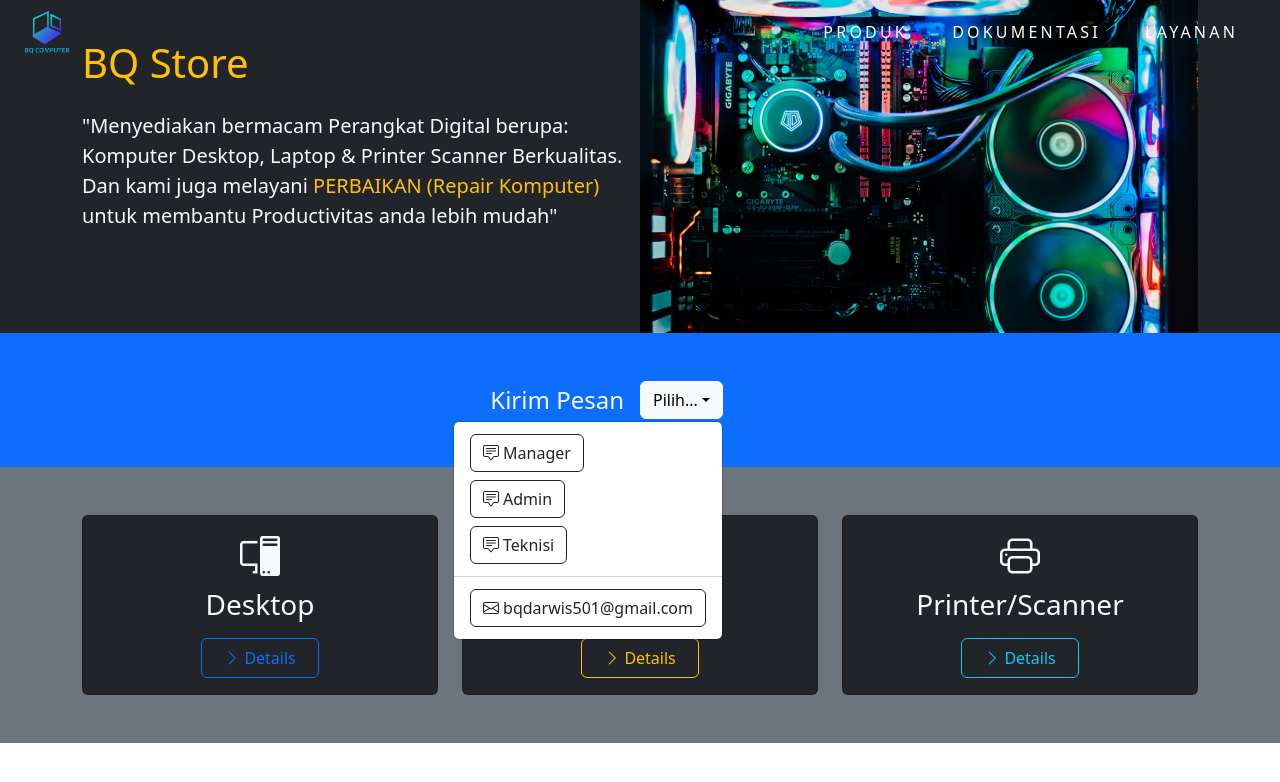
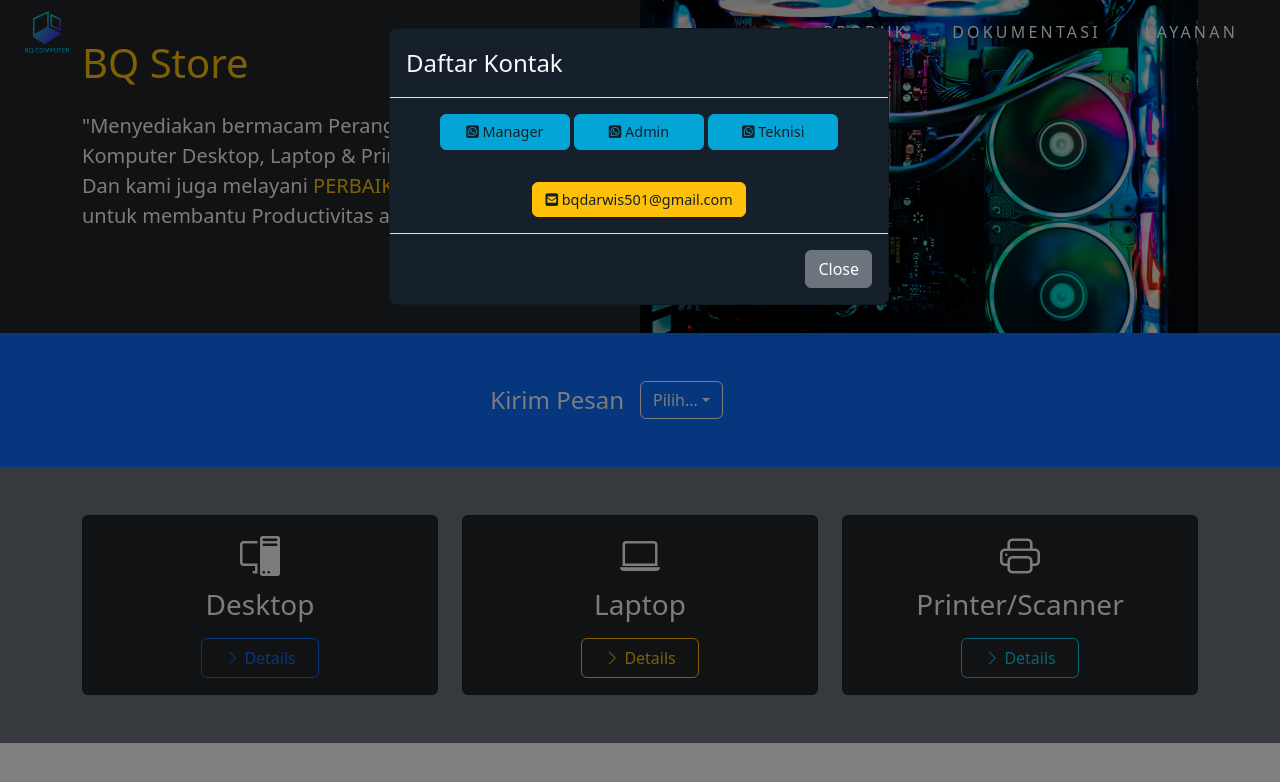
Before and after one commit to bqcomputer/bqcomputer.github.io, a plain HTML site: page index.html in a window 1280 px wide. Both pictures are taken after a click on the button "Pilih...". Shown: the part 439-1221 px from the top of the page. Drawn offline with nearby package versions, Linux system fonts and the light colour scheme.

Commit message:
Saving to Github

```diff
--- a/css/style.css
+++ b/css/style.css
@@ -261,10 +261,42 @@ html {
   }
 }
 
+/* NEWSLETTER */
 @media (min-width: 768px) {
   .news-input {
     width: 50%;
   }
+}
+
+#newsletter a {
+  font-size: 0.9rem;
+}
+
+#newsletter .btn-primary {
+  border-color: #02a5d6;
+  color: #15202b;
+  width: 130px;
+  background: #02a5d6;
+}
+
+/* #newsletter .btn-primary:hover {
+  border-color: #02a5d6;
+  background: #02a5d6;
+  color: #15202b;
+} */
+
+#newsletter .btn-warning {
+  color: #15202b;
+}
+
+/* #newsletter .btn-warning:hover {
+  color: #fff;
+} */
+
+#newsletter .btn .btn-outline-light {
+  margin-top: 5px;
+  width: 100px;
+  border-radius: 6px;
 }
 
 /* CARD */
--- a/index.html
+++ b/index.html
@@ -8,8 +8,9 @@
     <!-- Bootstrap CSS -->
     <link href="https://cdn.jsdelivr.net/npm/bootstrap@5.2.3/dist/css/bootstrap.min.css" rel="stylesheet" integrity="sha384-rbsA2VBKQhggwzxH7pPCaAqO46MgnOM80zW1RWuH61DGLwZJEdK2Kadq2F9CUG65" crossorigin="anonymous" />
     <link rel="stylesheet" href="https://cdn.jsdelivr.net/npm/bootstrap-icons@1.8.2/font/bootstrap-icons.css" />
-    <link rel="stylesheet" type="text/css" href="https://cdnjs.cloudflare.com/ajax/libs/font-awesome/6.1.1/css/all.min.css" />
+    <!-- <link rel="stylesheet" type="text/css" href="https://cdnjs.cloudflare.com/ajax/libs/font-awesome/6.1.1/css/all.min.css" /> -->
     <link href="https://unpkg.com/aos@2.3.1/dist/aos.css" rel="stylesheet" />
+    <script src="https://kit.fontawesome.com/b5854e7360.js" crossorigin="anonymous"></script>
 
     <!-- Style CSS -->
     <link rel="stylesheet" href="/css/style.css" />
@@ -122,30 +123,58 @@
         <div class="d-md-flex justify-content-between align-items-center">
           <h4 class="mb-3 mb-md-0 me-3 ms-auto">Kirim Pesan</h4>
           <div class="input-group news-input">
-            <button class="btn btn-outline-light dropdown-toggle text-decoration" type="button" data-bs-toggle="dropdown" aria-expanded="false">Pilih...</button>
+            <!-- Button trigger modal -->
+            <button type="button" class="btn btn-outline-light dropdown-toggle text-decoration" data-bs-toggle="modal" data-bs-target="#staticBackdrop">Pilih...</button>
+
+            <!-- Modal -->
+            <div class="modal fade" id="staticBackdrop" data-bs-backdrop="static" data-bs-keyboard="false" tabindex="-1" aria-labelledby="staticBackdropLabel" aria-hidden="true">
+              <div class="modal-dialog">
+                <div class="modal-content" style="background: #15202b">
+                  <div class="modal-header">
+                    <h1 class="modal-title fs-4" id="staticBackdropLabel">Daftar Kontak</h1>
+                    <!-- <button type="button" class="btn-close" data-bs-dismiss="modal" aria-label="Close"></button> -->
+                  </div>
+                  <div class="modal-body mx-auto">
+                    <a href="https://wa.me/6282331724234?text=Silahkan%20Chat%20untuk%20Order" class="btn btn-primary"><i class="fa-brands fa-square-whatsapp"></i> Manager</a>
+
+                    <a href="https://wa.me/6287819302337?text=Silahkan%20Chat%20untuk%20Order" class="btn btn-primary"><i class="fa-brands fa-square-whatsapp"></i> Admin</a>
+
+                    <a href="https://wa.me/6285336595778?text=Silahkan%20Chat%20untuk%20Order" class="btn btn-primary"><i class="fa-brands fa-square-whatsapp"></i> Teknisi</a>
+                  </div>
+                  <div class="modal-body mx-auto">
+                    <a href="https://www.google.com/intl/id/gmail/about/" class="btn btn-warning"><i class="fa-solid fa-square-envelope"></i> bqdarwis501@gmail.com</a>
+                  </div>
+                  <div class="modal-footer">
+                    <button type="button" class="btn btn-secondary" data-bs-dismiss="modal">Close</button>
+                  </div>
+                </div>
+              </div>
+            </div>
+
+            <!-- <button class="btn btn-outline-light dropdown-toggle text-decoration" type="button" data-bs-toggle="dropdown" aria-expanded="false">Pilih...</button>
             <ul class="dropdown-menu dropdown-menu-end">
               <li>
                 <a class="dropdown-item" href="https://wa.me/6282331724234?text=Silahkan%20Chat%20untuk%20Order">
-                  <button class="btn btn-outline-dark"><i class="bi bi-chat-square-text"></i> Manager</button></a
+                  <button class="btn btn-outline-primary"><i class="bi bi-chat-square-text"></i> Manager</button></a
                 >
               </li>
               <li>
                 <a class="dropdown-item" href="https://wa.me/6287819302337?text=Silahkan%20Chat%20untuk%20Order"
-                  ><button class="btn btn-outline-dark"><i class="bi bi-chat-square-text"></i> Admin</button></a
+                  ><button class="btn btn-outline-primary"><i class="bi bi-chat-square-text"></i> Admin</button></a
                 >
               </li>
               <li>
                 <a class="dropdown-item" href="https://wa.me/6285336595778?text=Silahkan%20Chat%20untuk%20Order"
-                  ><button class="btn btn-outline-dark"><i class="bi bi-chat-square-text"></i> Teknisi</button></a
+                  ><button class="btn btn-outline-primary"><i class="bi bi-chat-square-text"></i> Teknisi</button></a
                 >
               </li>
-              <li><hr class="dropdown-divider" /></li>
+              <li><hr class="dropdown-divider" style="background-color: #02a5d6" /></li>
               <li>
                 <a class="dropdown-item" href="https://www.google.com/intl/id/gmail/about/">
-                  <button class="btn btn-outline-dark"><i class="bi bi-envelope"></i> bqdarwis501@gmail.com</button></a
+                  <button class="btn btn-outline-primary"><i class="bi bi-envelope"></i> <span>bqdarwis501@gmail.com</span></button></a
                 >
               </li>
-            </ul>
+            </ul> -->
           </div>
         </div>
       </div>
@@ -218,6 +247,9 @@
     <section id="learn" class="p-5 bg-dark text-light">
       <div class="container">
         <div class="row align-item-center justify-content-between">
+          <div class="col-md" data-aos="zoom-in-down">
+            <img src="/img/learn2.jpg" class="img-fluid" alt="" />
+          </div>
           <div class="col-md p-4" data-aos="zoom-in-left">
             <h2>PRODUKTIFITAS</h2>
             <p class="lead">
@@ -225,9 +257,6 @@
               yg cocok di kalangan pada umumnya karena budget yang cukup terjangkau.
             </p>
             <a href="https://wa.me/6282331724234?text=Silahkan%20Chat%20untuk%20Order" class="btn btn-outline-light mt-3"> <i class="bi bi-chevron-right"></i> Read More </a>
-          </div>
-          <div class="col-md" data-aos="zoom-in-down">
-            <img src="/img/learn2.jpg" class="img-fluid" alt="" />
           </div>
         </div>
       </div>
```
